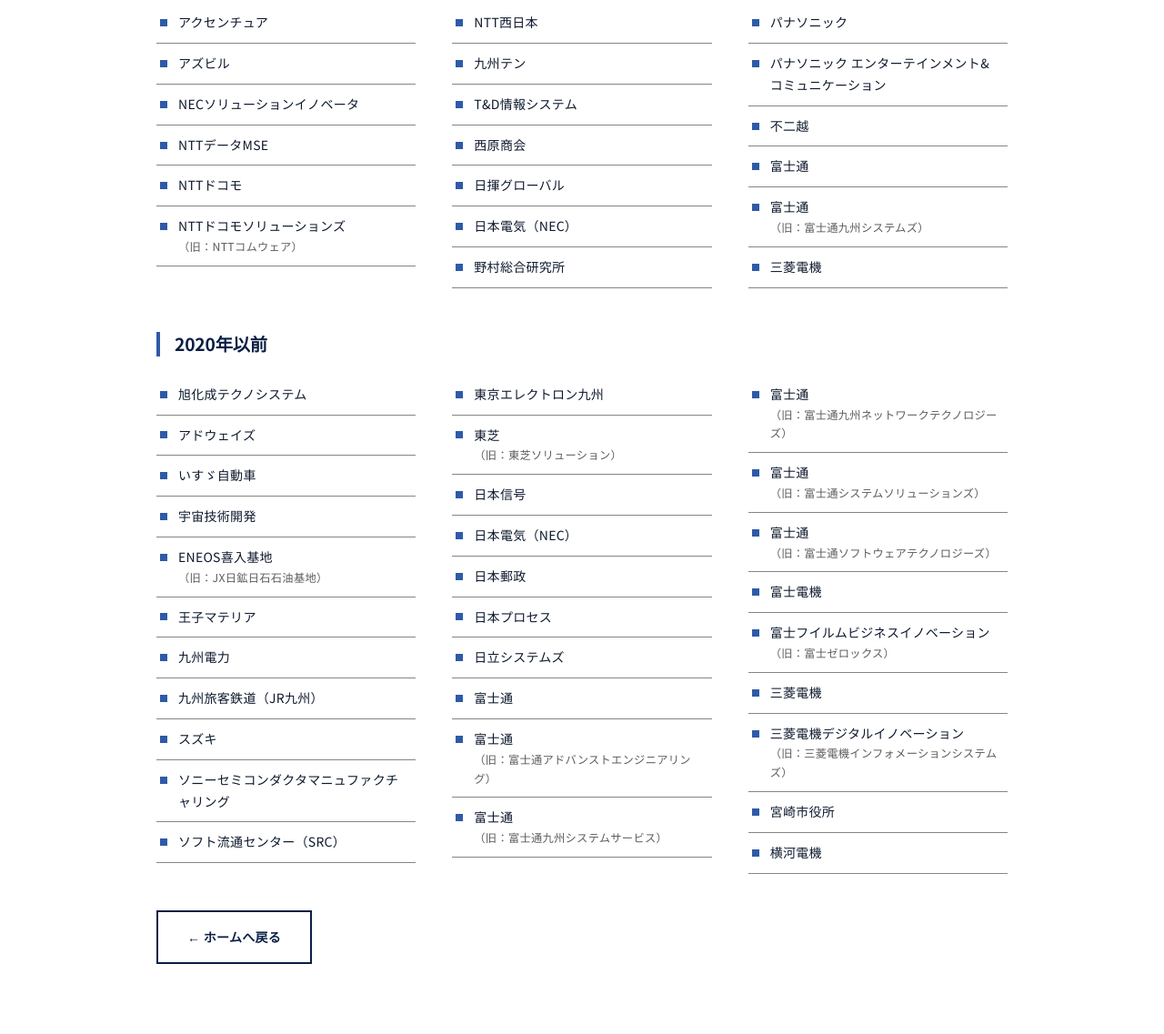
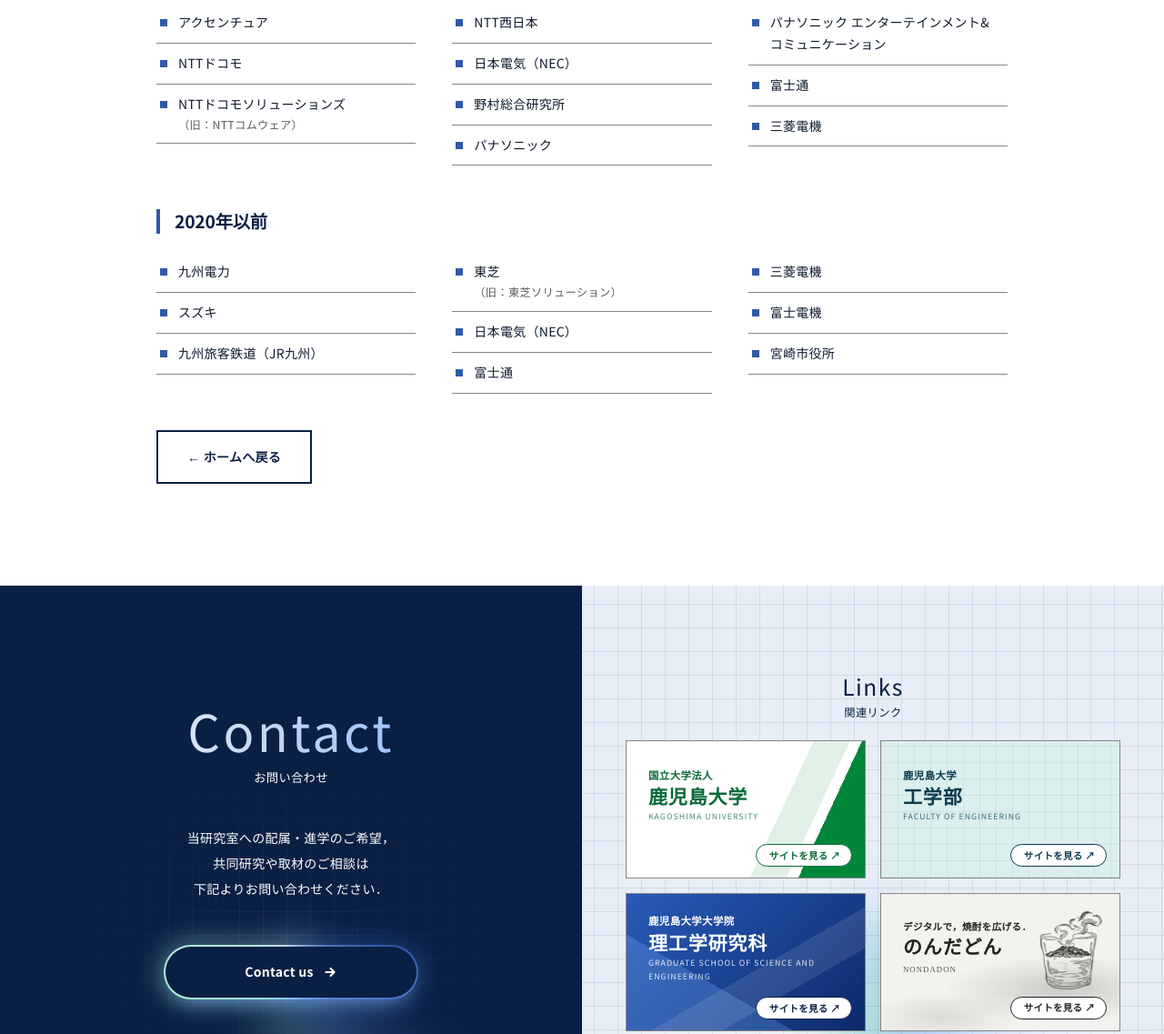
Before and after one commit to pyonp4/shigei-lab, a plain HTML site: page docs/careers.html in a window 1280 px wide. Shown: the part 747-1884 px from the top of the page at 91% size. Drawn offline with Linux system fonts and the light colour scheme.

Commit message:
change:就職先の一覧を，2020年以降〜現在10社・2020年以前9社に入れ替え
Co-Authored-By: Claude Opus 5.5 <noreply@anthropic.com>

```diff
--- a/docs/careers.html
+++ b/docs/careers.html
@@ -95,58 +95,28 @@
         <h3 class="career-period" data-en="2020 – present">2020年以降〜現在</h3>
         <ul class="career-list">
           <li>アクセンチュア</li>
-          <li>アズビル</li>
-          <li>NECソリューションイノベータ</li>
-          <li>NTTデータMSE</li>
           <li>NTTドコモ</li>
           <li>NTTドコモソリューションズ<span class="career-former">（旧：NTTコムウェア）</span></li>
           <li>NTT西日本</li>
-          <li>九州テン</li>
-          <li>T&amp;D情報システム</li>
-          <li>西原商会</li>
-          <li>日揮グローバル</li>
           <li>日本電気（NEC）</li>
           <li>野村総合研究所</li>
           <li>パナソニック</li>
           <li>パナソニック エンターテインメント&amp;コミュニケーション</li>
-          <li>不二越</li>
           <li>富士通</li>
-          <li>富士通<span class="career-former">（旧：富士通九州システムズ）</span></li>
           <li>三菱電機</li>
         </ul>
 
         <h3 class="career-period" data-en="Before 2020">2020年以前</h3>
         <ul class="career-list">
-          <li>旭化成テクノシステム</li>
-          <li>アドウェイズ</li>
-          <li>いすゞ自動車</li>
-          <li>宇宙技術開発</li>
-          <li>ENEOS喜入基地<span class="career-former">（旧：JX日鉱日石石油基地）</span></li>
-          <li>王子マテリア</li>
           <li>九州電力</li>
+          <li>スズキ</li>
           <li>九州旅客鉄道（JR九州）</li>
-          <li>スズキ</li>
-          <li>ソニーセミコンダクタマニュファクチャリング</li>
-          <li>ソフト流通センター（SRC）</li>
-          <li>東京エレクトロン九州</li>
           <li>東芝<span class="career-former">（旧：東芝ソリューション）</span></li>
-          <li>日本信号</li>
           <li>日本電気（NEC）</li>
-          <li>日本郵政</li>
-          <li>日本プロセス</li>
-          <li>日立システムズ</li>
           <li>富士通</li>
-          <li>富士通<span class="career-former">（旧：富士通アドバンストエンジニアリング）</span></li>
-          <li>富士通<span class="career-former">（旧：富士通九州システムサービス）</span></li>
-          <li>富士通<span class="career-former">（旧：富士通九州ネットワークテクノロジーズ）</span></li>
-          <li>富士通<span class="career-former">（旧：富士通システムソリューションズ）</span></li>
-          <li>富士通<span class="career-former">（旧：富士通ソフトウェアテクノロジーズ）</span></li>
+          <li>三菱電機</li>
           <li>富士電機</li>
-          <li>富士フイルムビジネスイノベーション<span class="career-former">（旧：富士ゼロックス）</span></li>
-          <li>三菱電機</li>
-          <li>三菱電機デジタルイノベーション<span class="career-former">（旧：三菱電機インフォメーションシステムズ）</span></li>
           <li>宮崎市役所</li>
-          <li>横河電機</li>
         </ul>
 
         <div class="btn-row">
```
